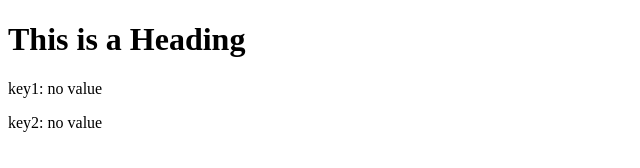
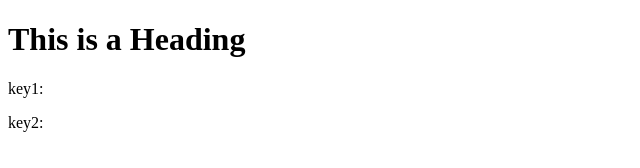
Before and after one commit to luyuying33/luyuying33.github.io, a plain HTML site: page index.html in a window 1280 px wide. Shown: the whole page, without its empty margins (0-640 px from the left). Drawn offline with Linux system fonts and the light colour scheme.

Commit message:
Update index.html

```diff
--- a/index.html
+++ b/index.html
@@ -14,8 +14,8 @@ j=d.createElement(s),dl=l!='dataLayer'?'&l='+l:'';j.async=true;j.src=
 
 <h1>This is a Heading</h1>
  <div id="parameter-results">
-        <p>key1: <span id="key1">no value</span></p>
-        <p>key2: <span id="key2">no value</span></p>
+        <p>key1: <span id="key1"></span></p>
+        <p>key2: <span id="key2"></span></p>
     </div>
  <script>
         // 这个函数将被GTM调用以显示参数值
```
